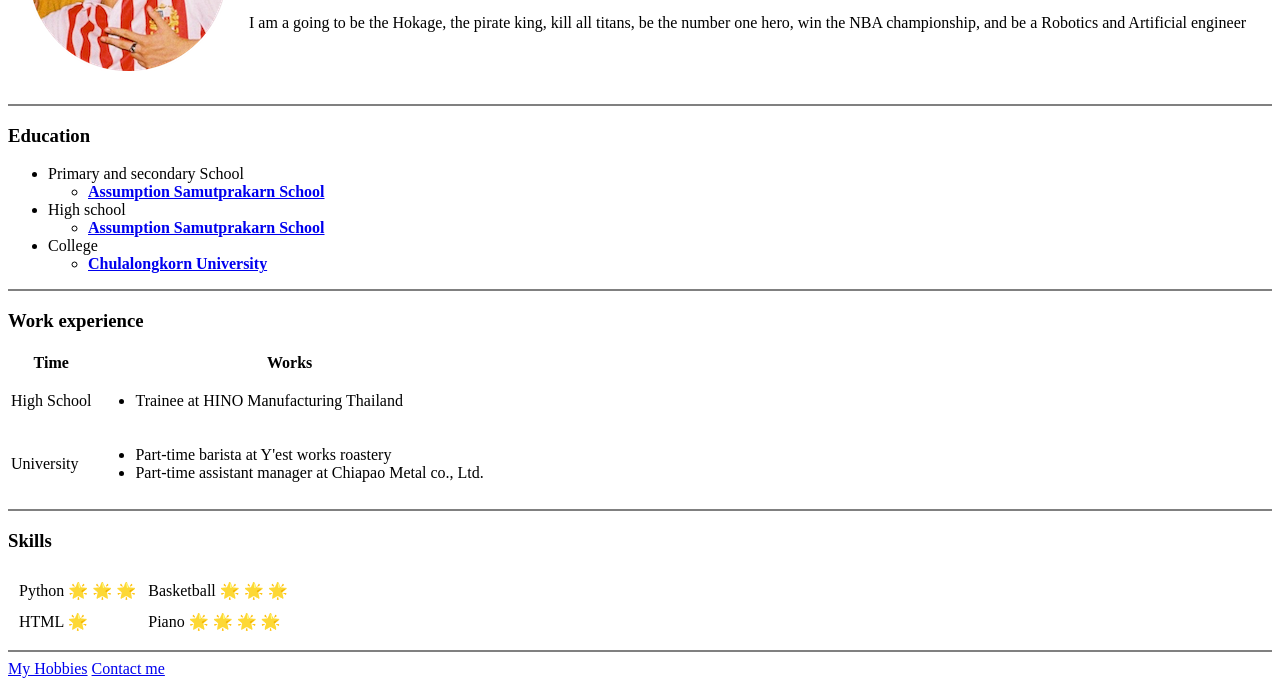
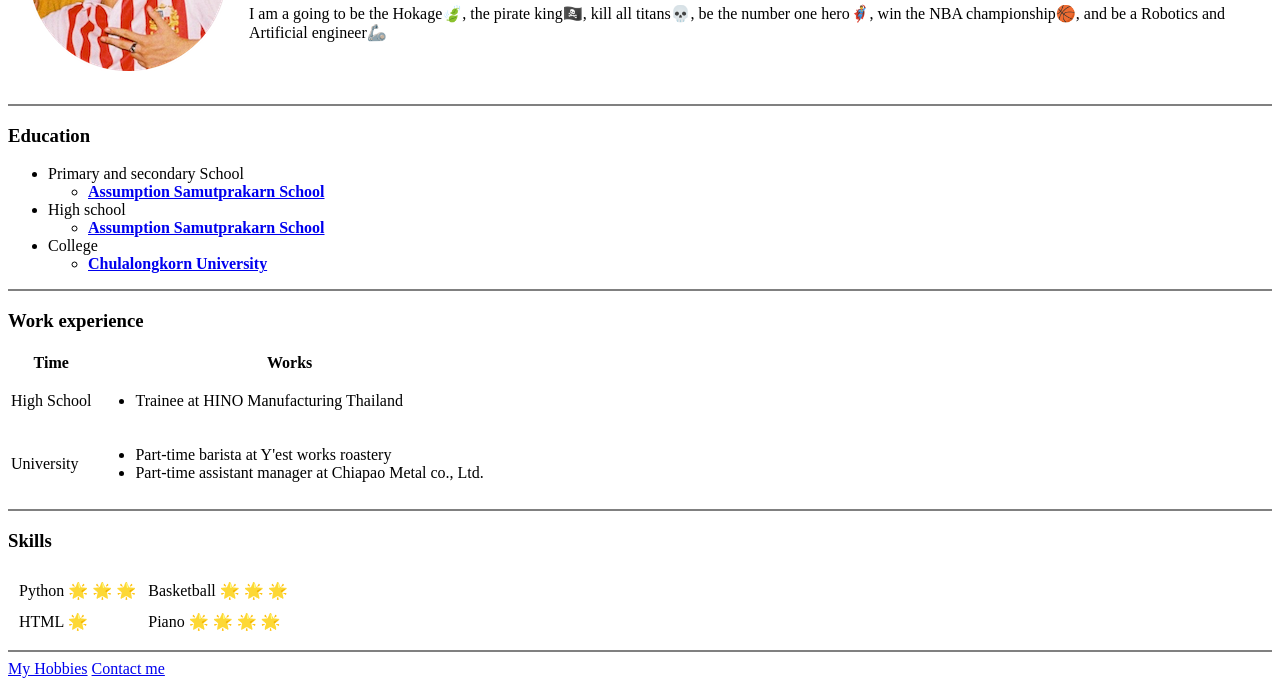
Before and after one commit to Ting-yiL/cv, a plain HTML site: page index.html in a window 1280 px wide. Shown: the part 156-842 px from the top of the page. Drawn offline with Linux system fonts and the light colour scheme.

Commit message:
Update index.html

```diff
--- a/index.html
+++ b/index.html
@@ -13,8 +13,8 @@
       <td>
         <h1>Ting-yi Lin</h1>
         <p><em>Future founder and CEO of <strong>Future co., Ltd.</strong></em></p>
-        <p>I am a going to be the Hokage, the pirate king, kill all titans, be the number one hero,
-          win the NBA championship, and be a Robotics and Artificial engineer</p>
+        <p>I am a going to be the Hokage🍃, the pirate king🏴‍☠️, kill all titans💀, be the number one hero🦸‍♂️,
+          win the NBA championship🏀, and be a Robotics and Artificial engineer🦾</p>
         </td>
     </tr>
   </table>
```
